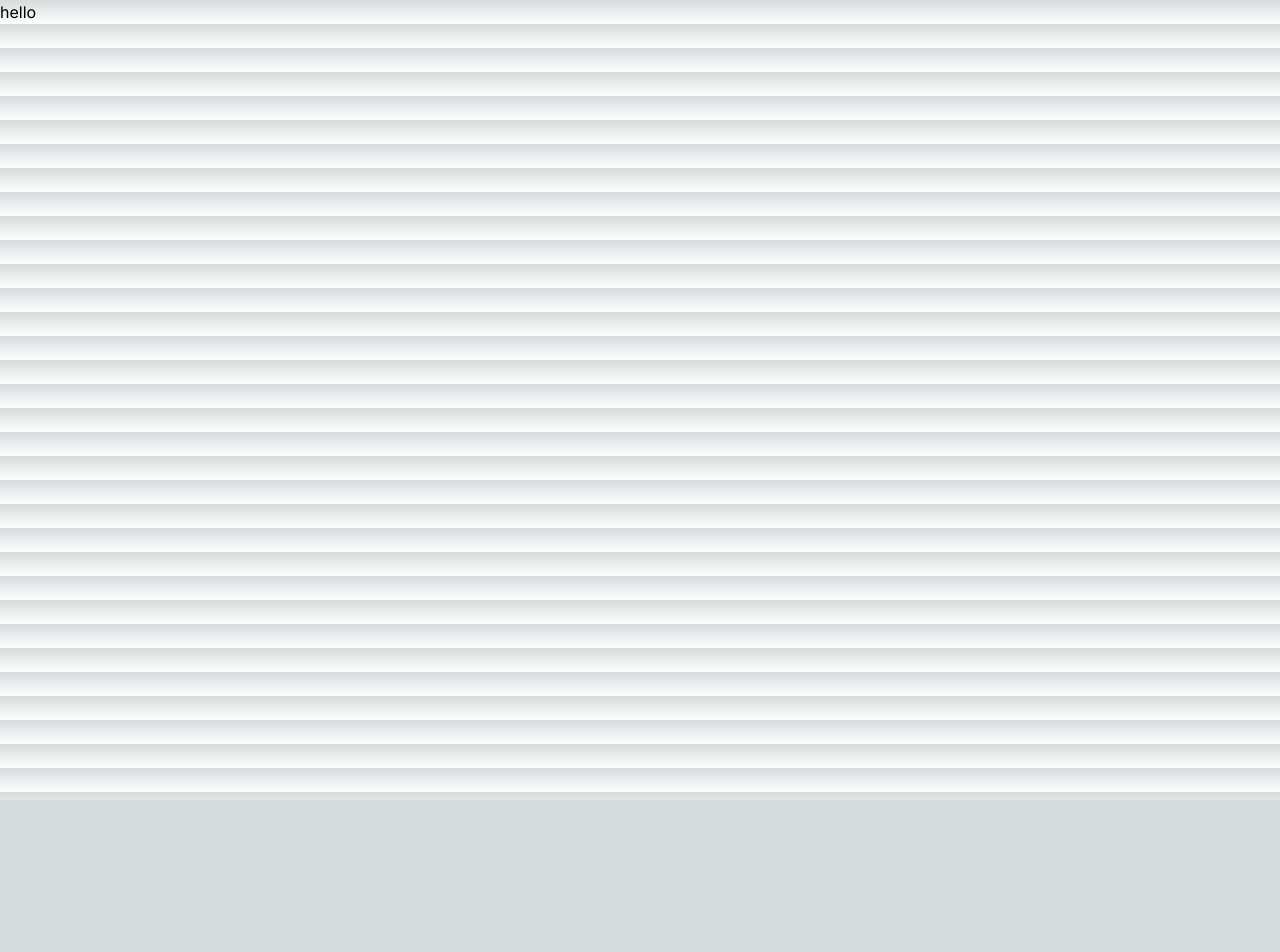
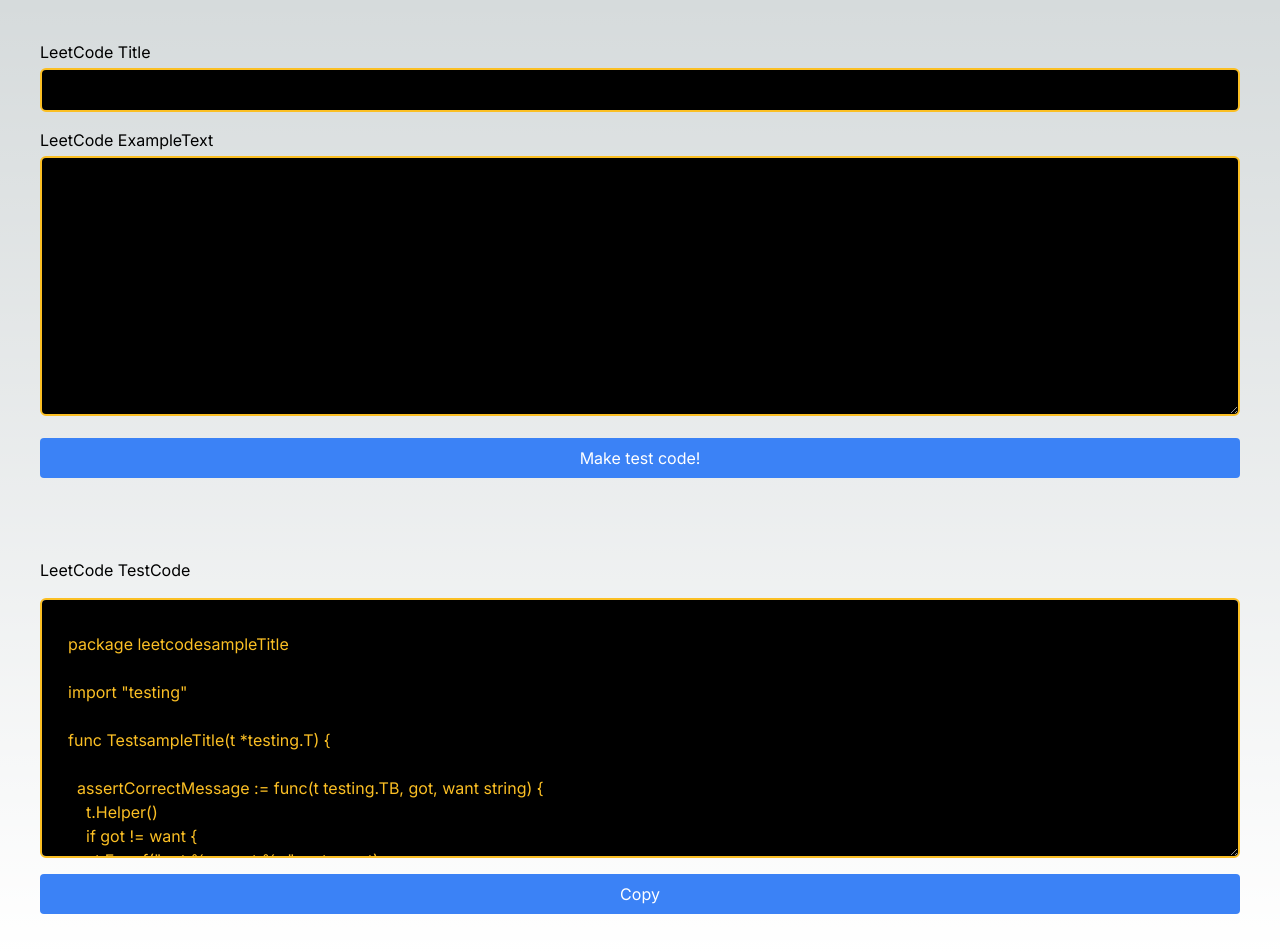
Before and after one commit to ryo1217intern/project-leet-test, a Next.js app: page / in a window 1280 px wide. Before the commit the page ends 800 px from the top, so only its background shows below. Built offline with nearby package versions, Linux system fonts and the light colour scheme.

Commit message:
alpha test

```diff
--- /dev/null
+++ b/src/app/components/CopyTestCode.tsx
@@ -0,0 +1,73 @@
+import React from 'react'
+import { useState } from 'react'
+
+const CopyTestCode = (props: any) => {
+  const copyTestCodeText = `
+    package leetcode${props.propTitle}
+
+    import "testing"
+
+    func Test${props.propTitle}(t *testing.T) {
+
+      assertCorrectMessage := func(t testing.TB, got, want string) {
+        t.Helper()
+        if got != want {
+          t.Errorf("got %q want %q", got, want)
+        }
+      }
+
+      t.Run("Example1", func(t *testing.T) {
+        got := ${props.propTitle}("${props.propInputArray[0][0]}","${props.propInputArray[0][1]}")
+        want := "${props.propOutputArray[0]}"
+        assertCorrectMessage(t, got, want)
+      })
+
+      t.Run("Example2", func(t *testing.T) {
+        got := ${props.propTitle}("${props.propInputArray[1][0]}","${props.propInputArray[1][1]}")
+        want := "${props.propOutputArray[1]}"
+        assertCorrectMessage(t, got, want)
+      })
+
+      t.Run("Example2", func(t *testing.T) {
+        got := ${props.propTitle}("${props.propInputArray[2][0]}","${props.propInputArray[2][1]}")
+        want := "${props.propOutputArray[2]}"
+        assertCorrectMessage(t, got, want)
+      })
+
+    }
+  `
+
+  const [isPressed, setIsPressed] = useState(false);
+
+  const copyTextToClipboard = () => {
+    navigator.clipboard.writeText(copyTestCodeText);
+    setIsPressed(true); // ボタンが押されたことを状態に反映
+    setTimeout(() => setIsPressed(false), 100); // 300ms後に状態をリセット
+  }
+
+  return (
+    <div className='flex flex-col p-2 space-y-4'>
+      <label
+        className='pr-2'
+      >
+        LeetCode TestCode
+      </label>
+      <textarea
+        className='mt-1 p-2 w-full text-amber-400 border-2 border-amber-400 rounded-md bg-black transition-all focus:outline-none'
+        value={copyTestCodeText}
+        readOnly
+        rows = { 10 }
+        onChange={() => {}}
+      />
+      <button
+          className={`bg-blue-500 text-white p-2 rounded transform ${isPressed ? 'scale-110' : 'scale-100'} transition-transform duration-300 ease-in-out`} // アニメーションのクラスを追加
+          onClick={copyTextToClipboard}
+      >
+      Copy
+      </button>
+    </div>
+
+  )
+}
+
+export default CopyTestCode
--- a/src/app/components/InputTitleAndText.tsx
+++ b/src/app/components/InputTitleAndText.tsx
@@ -1,24 +1,90 @@
-import React from 'react'
+import React, { useState } from 'react'
 
 export type ChildComponentProps = {
   setTitle: React.Dispatch<React.SetStateAction<string>>
-  setTestInputArray: React.Dispatch<React.SetStateAction<string[]>>
+  setTestInputArray: React.Dispatch<React.SetStateAction<string[][]>>
   setTestOutputArray: React.Dispatch<React.SetStateAction<string[]>>
 }
 
 const InputTitleAndText = (
   {setTitle, setTestInputArray, setTestOutputArray}: ChildComponentProps) => {
 
-  function handleSomeEvent() {
-    setTitle("hogehoge"),
-    setTestInputArray(["test1", "test2"]),
-    setTestOutputArray(["test2, test3"])
+  const [inputTitle, setInputTitle] = useState("")
+  const [inputText, setInputText] = useState("")
+
+  function handleSubmit() {
+    const resultTitle = AnalysisLeetTitle(inputTitle)
+    const resultText = AnalysisStringTestCode(inputText)
+    setTitle(resultTitle),
+    setTestInputArray(resultText.InputArray),
+    setTestOutputArray(resultText.OutputArray)
   }
 
   return(
-    <div>hello</div>
+    <div className='flex flex-col p-2 space-y-4'>
+      <div className=''>
+        <label
+          className='pr-2'
+        >
+          LeetCode Title
+        </label>
+        <input
+          className = 'flex-grow mt-1 p-2 w-full text-amber-400 border-2 border-amber-400 rounded-md bg-black transition-all focus:outline-none'
+          type = "text"
+          value = { inputTitle }
+          onChange = {(e) => setInputTitle(e.target.value)}
+        />
+      </div>
+      <div className=''>
+        <label
+          className='pr-2'
+        >
+          LeetCode ExampleText
+        </label>
+        <textarea
+          className = 'mt-1 p-2 w-full text-amber-400 border-2 border-amber-400 rounded-md bg-black transition-all focus:outline-none'
+          rows = { 10 }
+          value = { inputText }
+          onChange = {(e) => setInputText(e.target.value)}
+        />
+      </div>
+      <button
+        className='w-15 bg-blue-500 text-white px-4 py-2 rounded'
+        onClick={handleSubmit}
+      >
+        Make test code!
+      </button>
+    </div>
   )
-
 }
 
 export default InputTitleAndText
+
+function AnalysisStringTestCode(exampleText: string) {
+  const inputPattern = /Input: word1 = "(.*?)", word2 = "(.*?)"/g;
+  const outputPattern = /Output: "(.*?)"/g;
+
+  const inputMatches: Array<[string, string]> = [];
+  const outputMatches: string[] = [];
+
+  let match;
+
+  while (match = inputPattern.exec(exampleText)) {
+      inputMatches.push([match[1], match[2]]);
+  }
+
+  while (match = outputPattern.exec(exampleText)) {
+      outputMatches.push(match[1]);
+  }
+
+  return {
+      InputArray: inputMatches,
+      OutputArray: outputMatches
+  };
+}
+
+function AnalysisLeetTitle(exampleTitle: string) {
+  return String(
+    exampleTitle.substring(0, 4) //最初の文字から４文字がleetcodeの問題に割り振られている数字
+    )
+}
--- a/src/app/page.tsx
+++ b/src/app/page.tsx
@@ -2,23 +2,31 @@
 import Image from 'next/image'
 import { useState } from 'react'
 import InputTitleAndText, { ChildComponentProps }  from './components/InputTitleAndText'
-
-const sampleTitle = "hogehoge"
-const sampleText = "fugafuga"
+import CopyTestCode from './components/CopyTestCode'
 
 export default function Home() {
-  const [title, setTitle] = useState("")
-  const [testInputArray, setTestInputArray] = useState<string[]>([])
-  const [testOutputArray, setTestOutputArray] = useState<string[]>([])
+  const [title, setTitle] = useState("sampleTitle")
+  const [testInputArray, setTestInputArray] = useState<string[][]>([["",""],["",""],["",""]])
+  const [testOutputArray, setTestOutputArray] = useState<string[]>(["","",""])
 
   return (
     <main>
-      <InputTitleAndText
-        setTitle={setTitle}
-        setTestInputArray={setTestInputArray}
-        setTestOutputArray={setTestOutputArray}
-      />
-      <h1>{title}</h1>
+      <div>
+        <div  className='p-8'>
+          <InputTitleAndText
+            setTitle={setTitle}
+            setTestInputArray={setTestInputArray}
+            setTestOutputArray={setTestOutputArray}
+          />
+        </div>
+        <div className='p-8'>
+          <CopyTestCode
+            propTitle = {title}
+            propInputArray = {testInputArray}
+            propOutputArray = {testOutputArray}
+            />
+        </div>
+      </div>
     </main>
   )
 }
```
